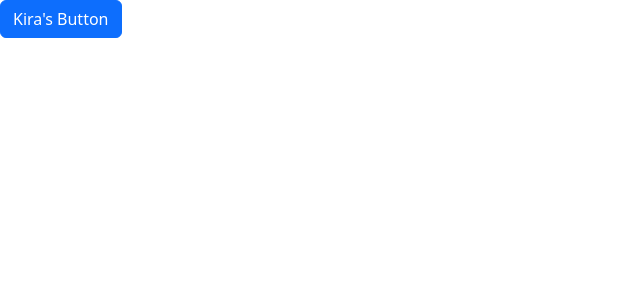
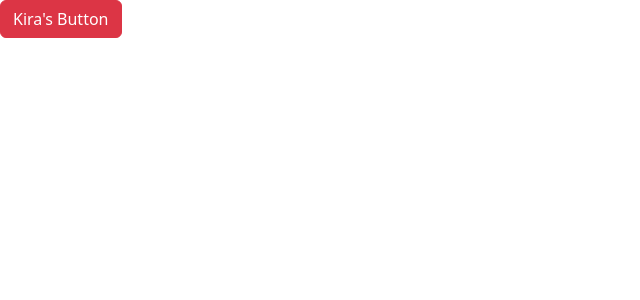
Before and after one commit to KemmettBuck/react-app, a React (Vite) app: page / in a window 1280 px wide. Shown: the top 300 px of the page, without its empty margins (0-640 px from the left). Built offline with nearby package versions, Linux system fonts and the light colour scheme.

Commit message:
add color back to button in app tsx file

```diff
--- a/src/App.tsx
+++ b/src/App.tsx
@@ -3,7 +3,9 @@ import Button from "./components/Button";
 function App() {
   return (
     <div>
-      <Button onClick={() => console.log("Clicked")}>Kira's Button</Button>
+      <Button color="danger" onClick={() => console.log("Clicked")}>
+        Kira's Button
+      </Button>
     </div>
   );
 }
```
